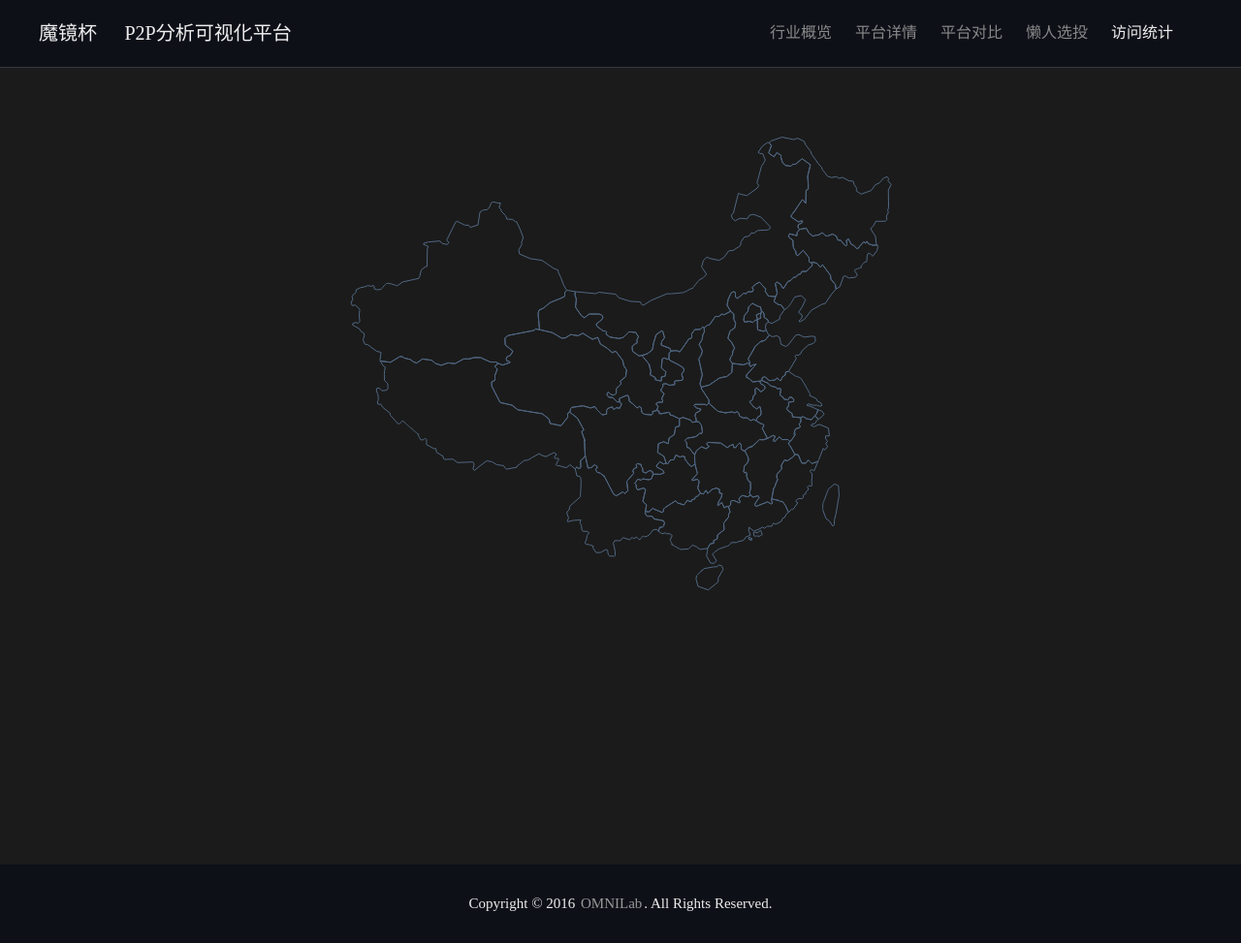
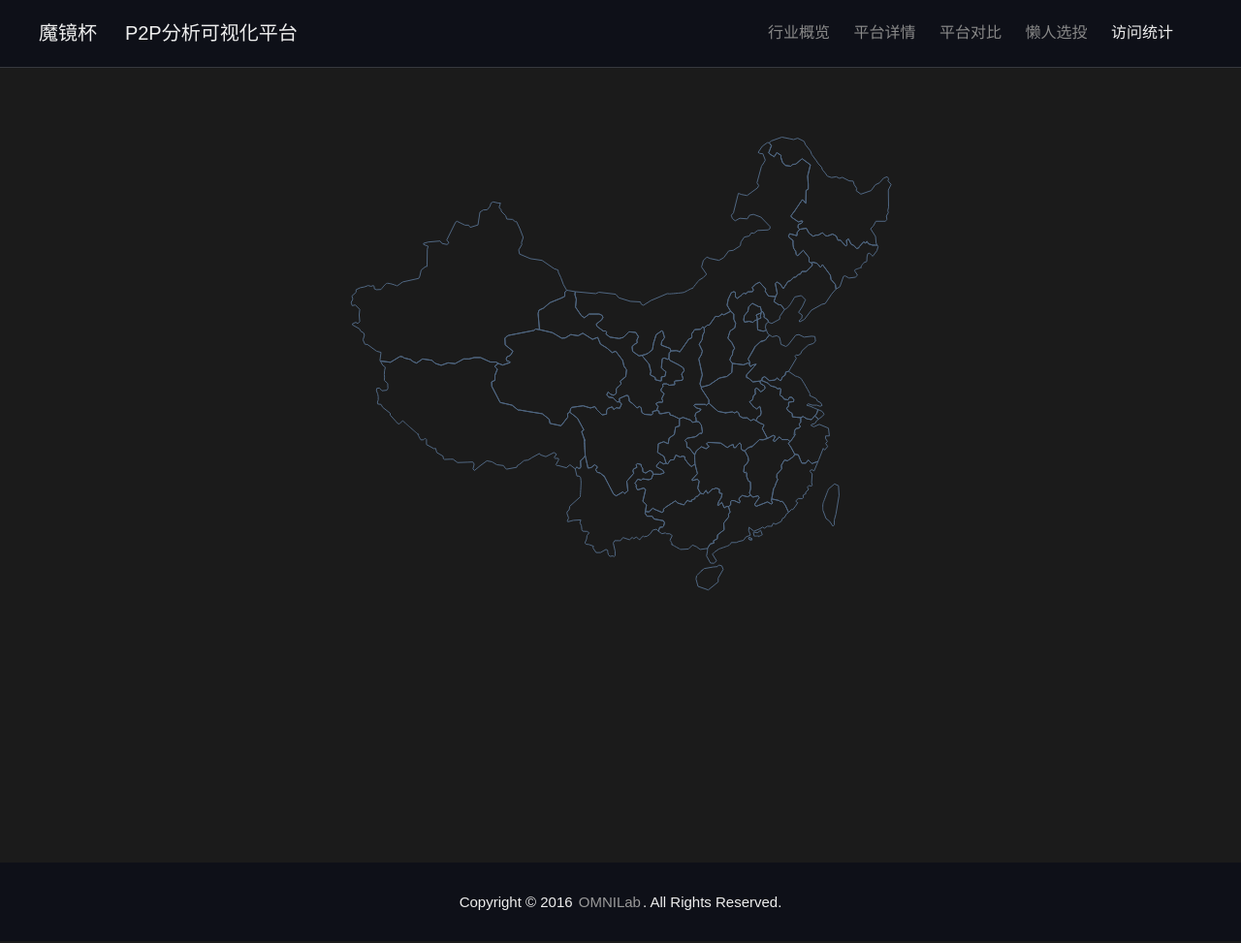
Before and after one commit to miy000/ppd-magic-mirror, a Python web app: template templates/stat.html in a window 1280 px wide. Shown: the whole page at 97% size. Run offline with Jinja, Linux system fonts and the light colour scheme; the template is opened without the code that fills it, so the values that code supplies are empty.

Commit message:
modify fonts

```diff
--- a/templates/layout.html
+++ b/templates/layout.html
@@ -39,7 +39,7 @@
     }
 
     body {
-        font-family: Microsoft Yahei;
+        font-family: OpenSans-Light, PingFang SC, Hiragino Sans GB, Microsoft Yahei, Microsoft Jhenghei, sans-serif;
         background-color: #1b1b1b;
     }
 
@@ -49,7 +49,7 @@
         position: relative;
         border-bottom: 1px solid rgba(220, 220, 220, 0.2);
         /*font-family: 'mnjxxk', Microsoft Yahei;*/
-        font-family: Microsoft Yahei;
+        font-family: OpenSans-Light, PingFang SC, Hiragino Sans GB, Microsoft Yahei, Microsoft Jhenghei, sans-serif;
     }
 
     #header #nav {
```
